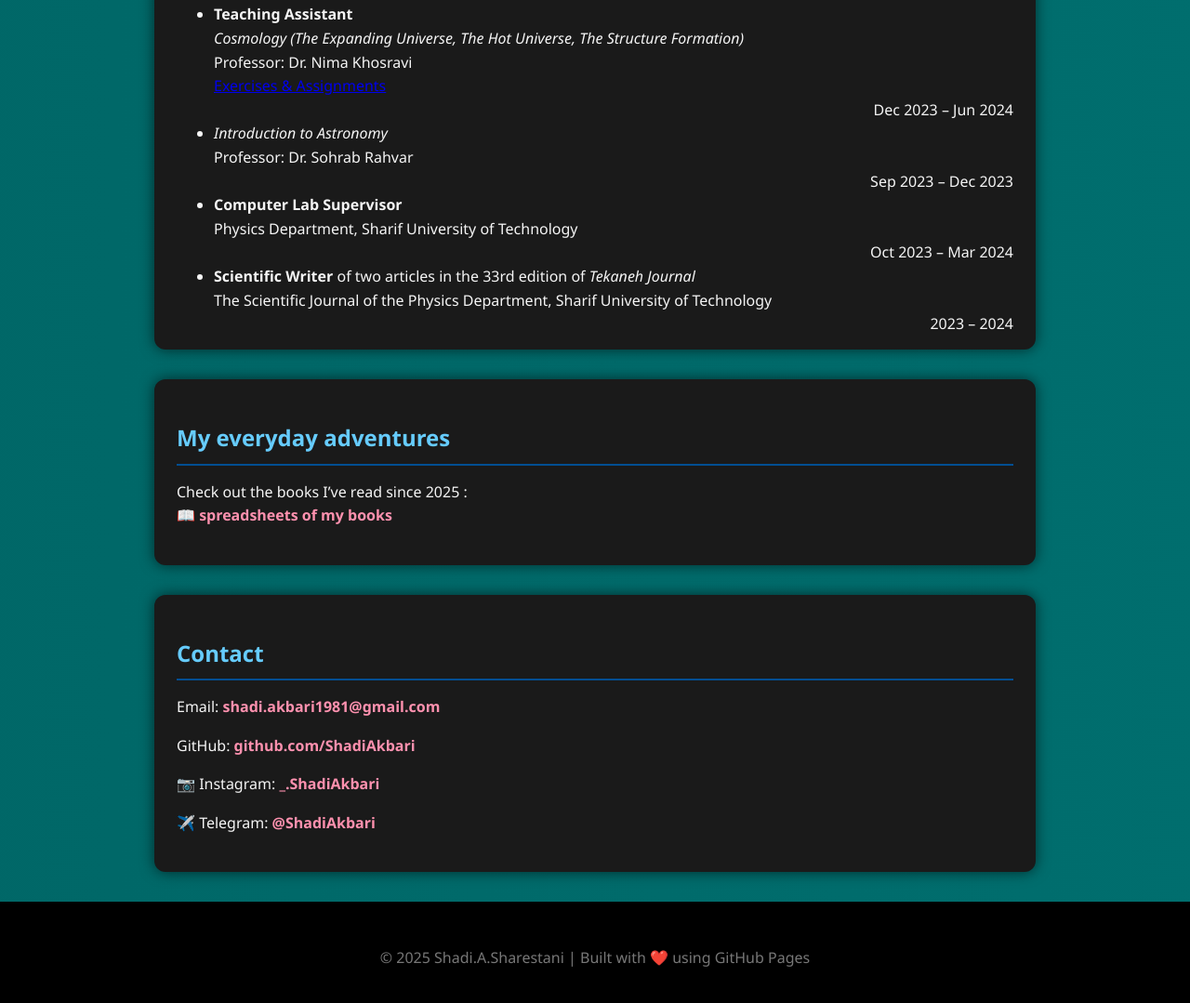
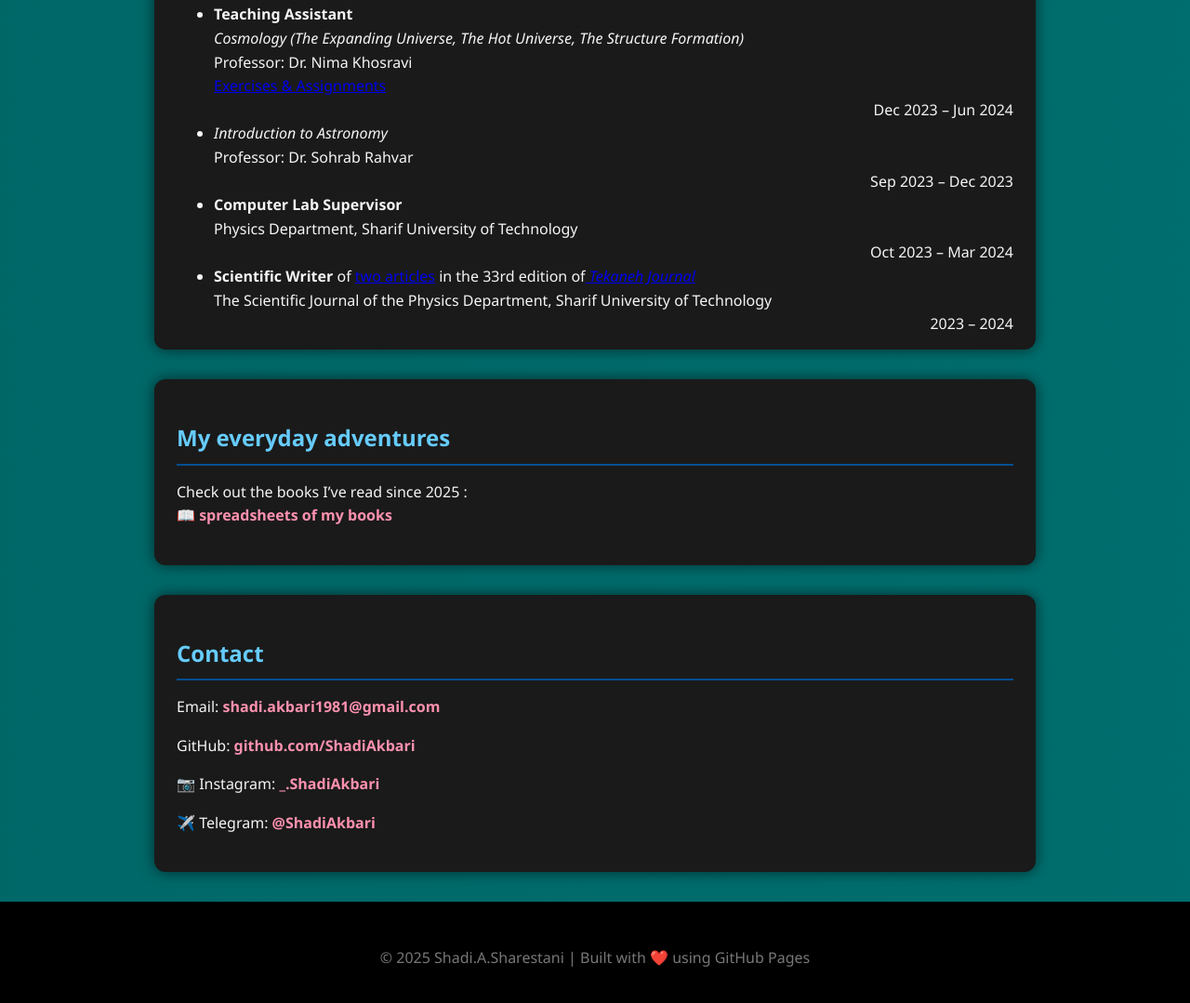
Before and after one commit to ShadiAkbari/ShadiAkbari.github.io, a plain HTML site: page index.html in a window 1280 px wide. Shown: the part 1558-2637 px from the top of the page at 93% size. Drawn offline with Linux system fonts and the light colour scheme.

Commit message:
Update index.html

```diff
--- a/index.html
+++ b/index.html
@@ -194,16 +194,9 @@ These days, my research focuses on cosmology, especially the early universe, but
       <li>Libraries and Tools: Astropy, Pandas, NumPy, Matplotlib, Seaborn, Tensorflow, Sklearn, xACT</li>
       <li>Documentation: LATEX </li>![Python](https://img.shields.io/badge/python-3776AB?style=plastic&logo=python&logoColor=F7DF1E)
 
-
-
-
     </ul>
   </p>
 </section>
-
-
-
-
 
 
 
@@ -231,7 +224,7 @@ These days, my research focuses on cosmology, especially the early universe, but
     </li>
     <br>
     <li>
-      <strong>Scientific Writer</strong> of two articles in the 33rd edition of <em>Tekaneh Journal</em><br>
+      <strong>Scientific Writer</strong> of    <a href="https://drive.google.com/drive/folders/11S8XCE_Q5ZFN3SCY-BiGzlNriY-Cce-l" target="_blank">two articles</a>  in the 33rd edition of<a href="https://physics.sharif.edu/~takaneh/" target="_blank"> <em>Tekaneh Journal</em></a> <br>
       The Scientific Journal of the Physics Department, Sharif University of Technology<br>
       <span style="float:right;">2023 – 2024</span>
     </li>
```
